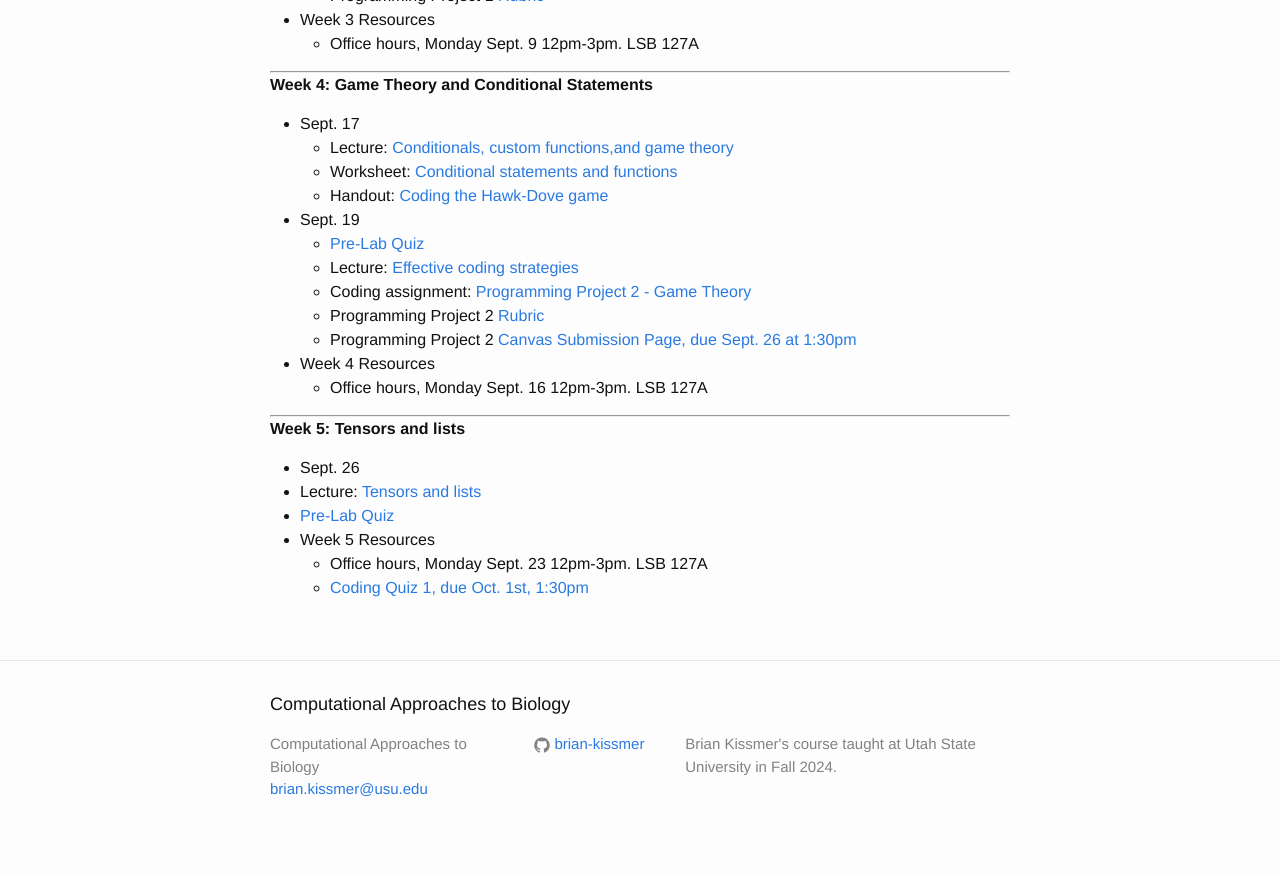
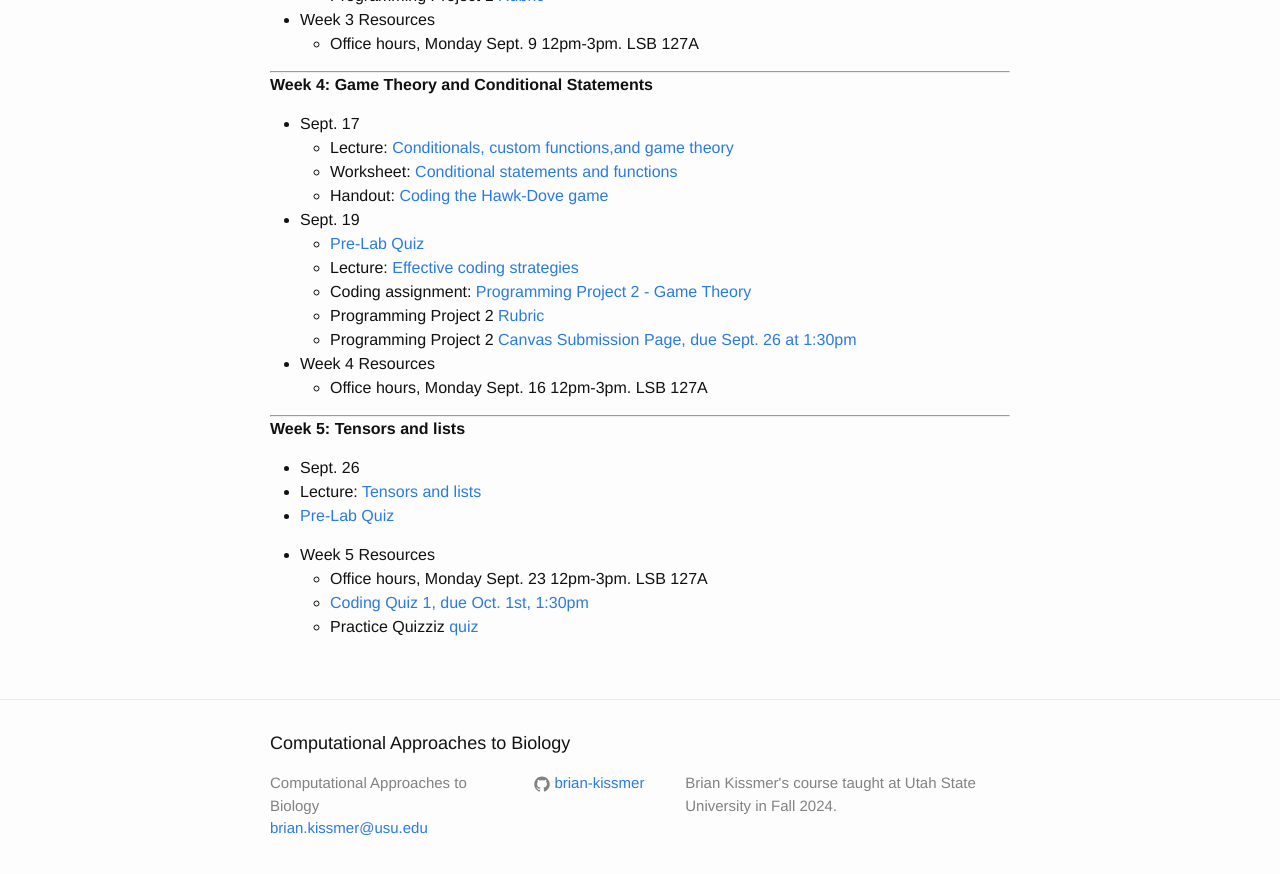
Before and after one commit to brian-kissmer/brian-kissmer.github.io, a Jekyll site: the page built from Schedule.md, in a window 1280 px wide and 900 px high, scrolled down 1096 px. Shown: the top 874 px of the window. Built offline with Jekyll 4.4.1, drawn with Linux system fonts in a browser that asks for light colours.

Commit message:
Update Schedule.md

```diff
--- a/Schedule.md
+++ b/Schedule.md
@@ -78,6 +78,8 @@ layout: page
   * Sept. 26
   * Lecture: [Tensors and lists]({{ site.baseurl }}/slides/Sept 26 slides.pdf)
   * [Pre-Lab Quiz](https://usu.instructure.com/courses/762928/quizzes/1276878)
+
   * Week 5 Resources
       * Office hours, Monday Sept. 23 12pm-3pm. LSB 127A
       * [Coding Quiz 1, due Oct. 1st, 1:30pm](https://usu.instructure.com/courses/762928/quizzes/1276805)
+      * Practice Quizziz [quiz](https://quizizz.com/admin/quiz/66f23a9b59d4e0b4fbf44d92?at=66f4886dc629c2784b1d5e84)
```
